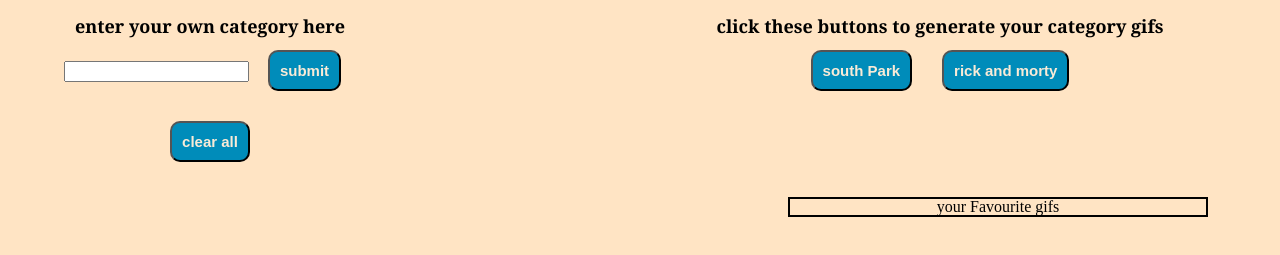
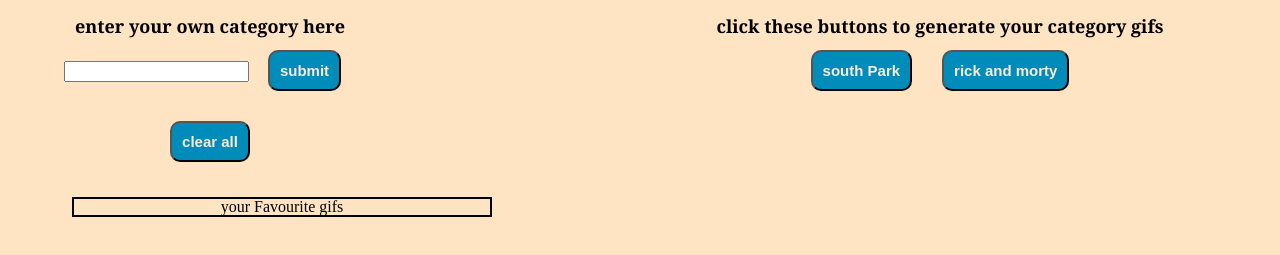
Before and after one commit to jcho92/giphy, a plain HTML site: page index.html in a window 1280 px wide. Shown: the part 81-336 px from the top of the page. Drawn offline with nearby package versions, Linux system fonts and the light colour scheme.

Commit message:
portfolio update

```diff
--- a/main.css
+++ b/main.css
@@ -41,7 +41,7 @@ h1{
     margin-left: 300px;
 }
 .gifimage{
-    width: 400px;
+    width: 300px;
 }
 .ratingTD{
     width: 100px;
@@ -50,8 +50,8 @@ h1{
 }
 #favTable{
     width: 420px;
-    float: right;
-    margin-right: 300px;
+    float: left;
+    margin: 0 auto 0 40px;
 }
 td{
     padding:10px;
@@ -118,8 +118,8 @@ button.favouriteGif{
     }
     #favTable{
         width: 420px;
-        float: right;
-        margin-right:40px;
+        float: left;
+        margin: 0 auto 0 40px;
     }
     #gifTable{
         width: 630px;
```
